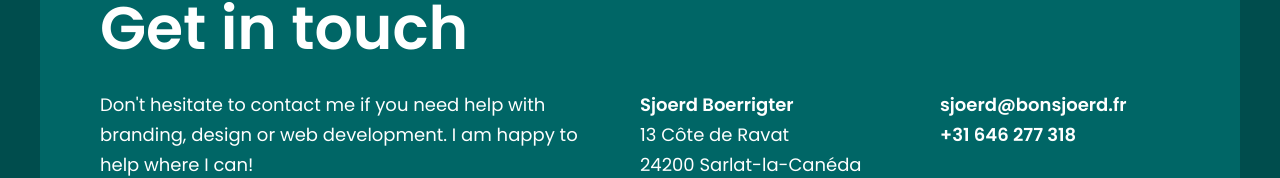
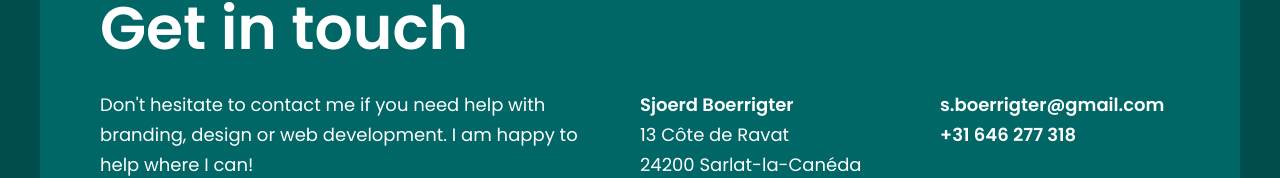
Before and after one commit to sboerrigter/bonsjoerd, a Next.js app: page /en in a window 1280 px wide. Shown: the part 4094-4272 px from the top of the page. Built offline with nearby package versions, Linux system fonts and the light colour scheme.

Commit message:
🐛 Email address isn't working

```diff
--- a/components/Footer.js
+++ b/components/Footer.js
@@ -17,7 +17,7 @@ export default function Footer({ content }) {
           <div className="flex flex-col lg:flex-row gap-x-10 xl:gap-x-15 gap-y-10">
             <div>
               <p dangerouslySetInnerHTML={{ __html: content.text }}></p>
-              <Button href="mailto:sjoerd@bonsjoerd.fr">
+              <Button href="mailto:s.boerrigter@gmail.com">
                 <span className="xs:hidden">{content.buttonLabelShort}</span>
                 <span className="hidden xs:inline">{content.buttonLabel}</span>
               </Button>
@@ -41,9 +41,9 @@ export default function Footer({ content }) {
                 <p>
                   <a
                     className="text-white hover:text-white"
-                    href="mailto:sjoerd@bonsjoerd.fr"
+                    href="mailto:s.boerrigter@gmail.com"
                   >
-                    sjoerd@bonsjoerd.fr
+                    s.boerrigter@gmail.com
                   </a>
                   <br />
                   <a
```
